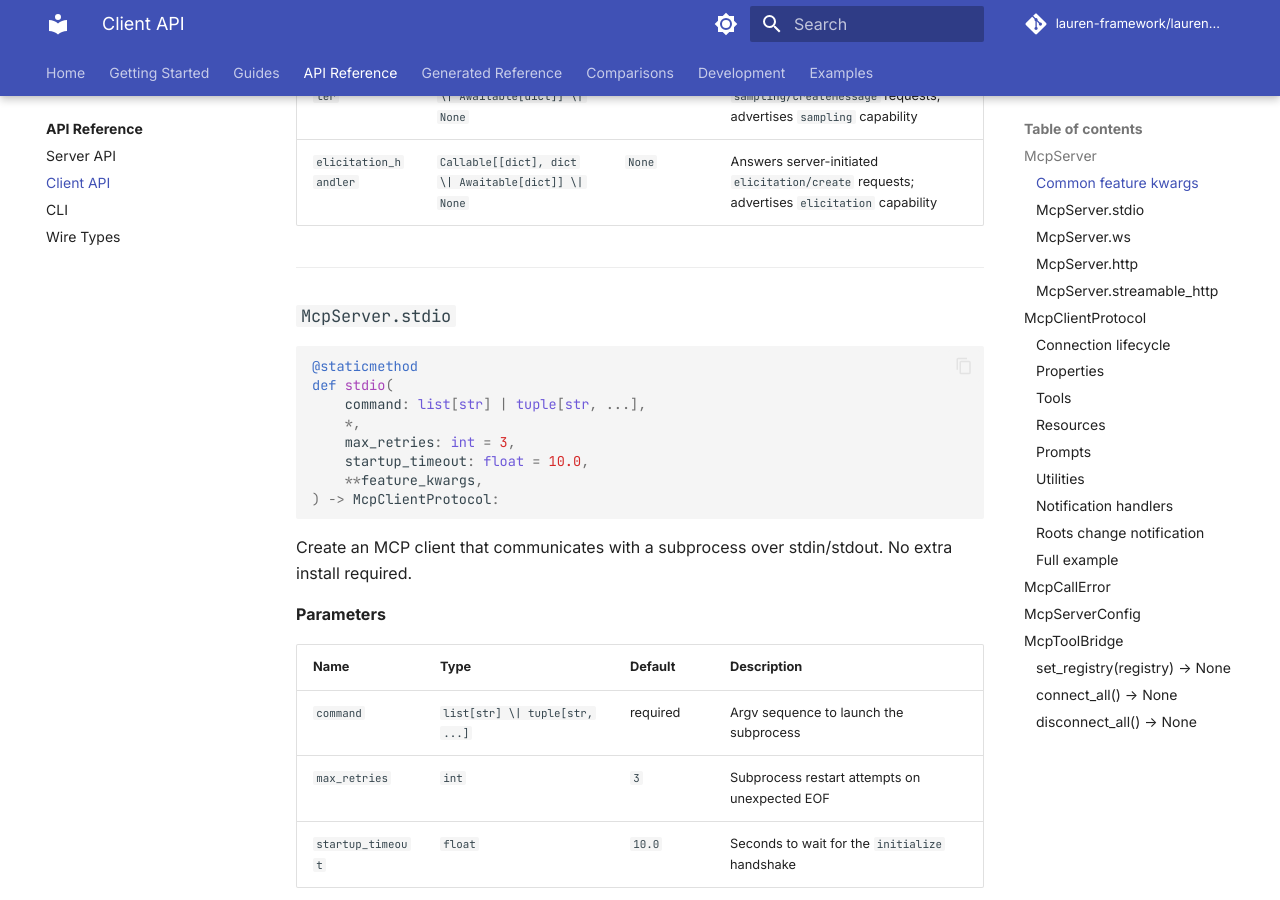
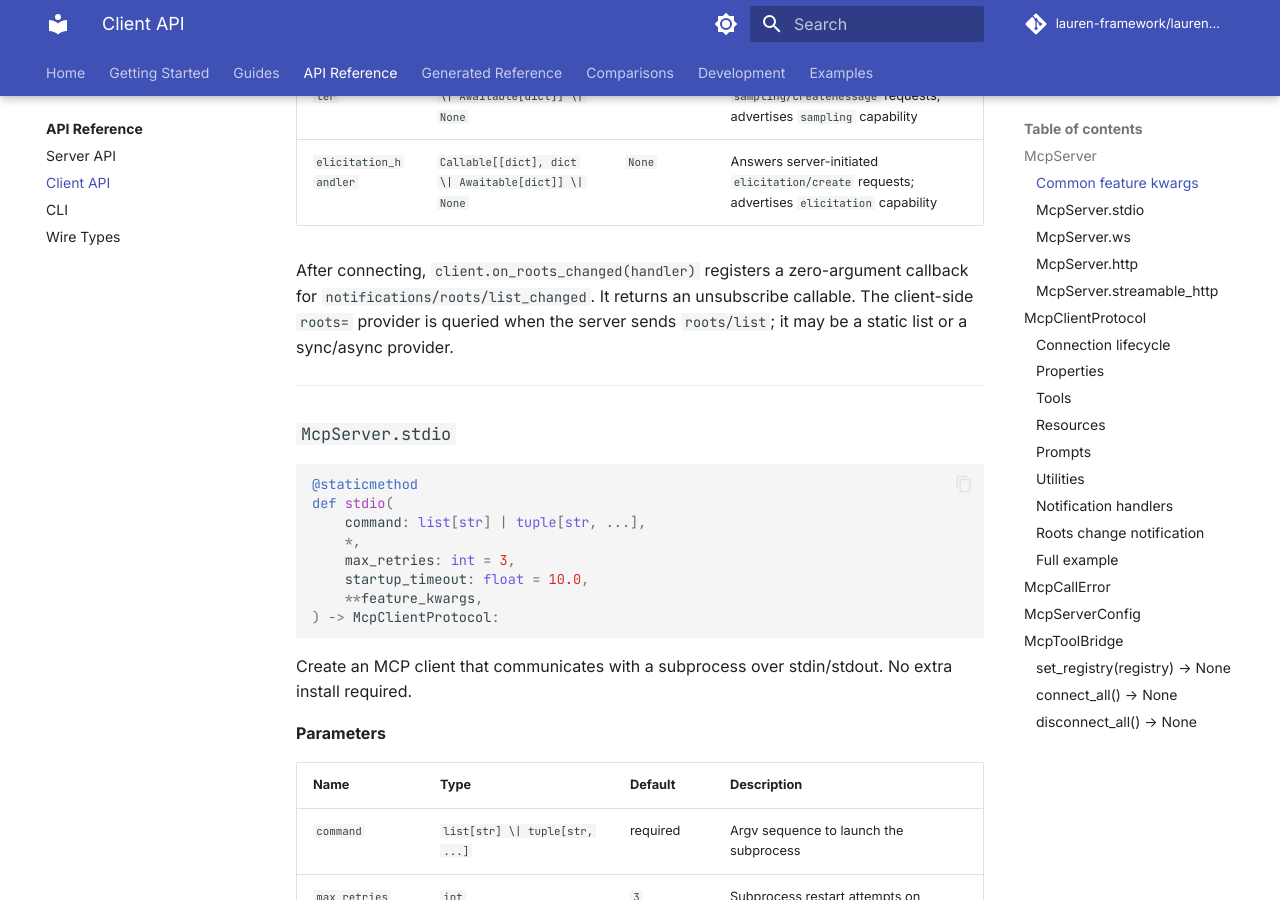
Before and after one commit to lauren-framework/lauren-mcp, an MkDocs documentation site: the page built from docs/reference/client.md, in a window 1280 px wide and 900 px high, scrolled down 963 px. Built offline with MkDocs 1.6.1 and Material for MkDocs 9.7.7, drawn with Linux system fonts in a browser that asks for light colours; comment, search, counter and statistics services are not loaded; the version menu is left out.

Commit message:
docs: reference roots change event API

```diff
--- a/docs/reference/client.md
+++ b/docs/reference/client.md
@@ -23,6 +23,11 @@ own parameters:
 | `list_changed_handler` | `Callable[[str], None \| Awaitable[None]] \| None` | `None` | Called with `"tools"` / `"resources"` / `"prompts"` when the server's catalogue changes |
 | `sampling_handler` | `Callable[[dict], dict \| Awaitable[dict]] \| None` | `None` | Answers server-initiated `sampling/createMessage` requests; advertises `sampling` capability |
 | `elicitation_handler` | `Callable[[dict], dict \| Awaitable[dict]] \| None` | `None` | Answers server-initiated `elicitation/create` requests; advertises `elicitation` capability |
+
+After connecting, `client.on_roots_changed(handler)` registers a zero-argument
+callback for `notifications/roots/list_changed`. It returns an unsubscribe
+callable. The client-side `roots=` provider is queried when the server sends
+`roots/list`; it may be a static list or a sync/async provider.
 
 ---
 
```
